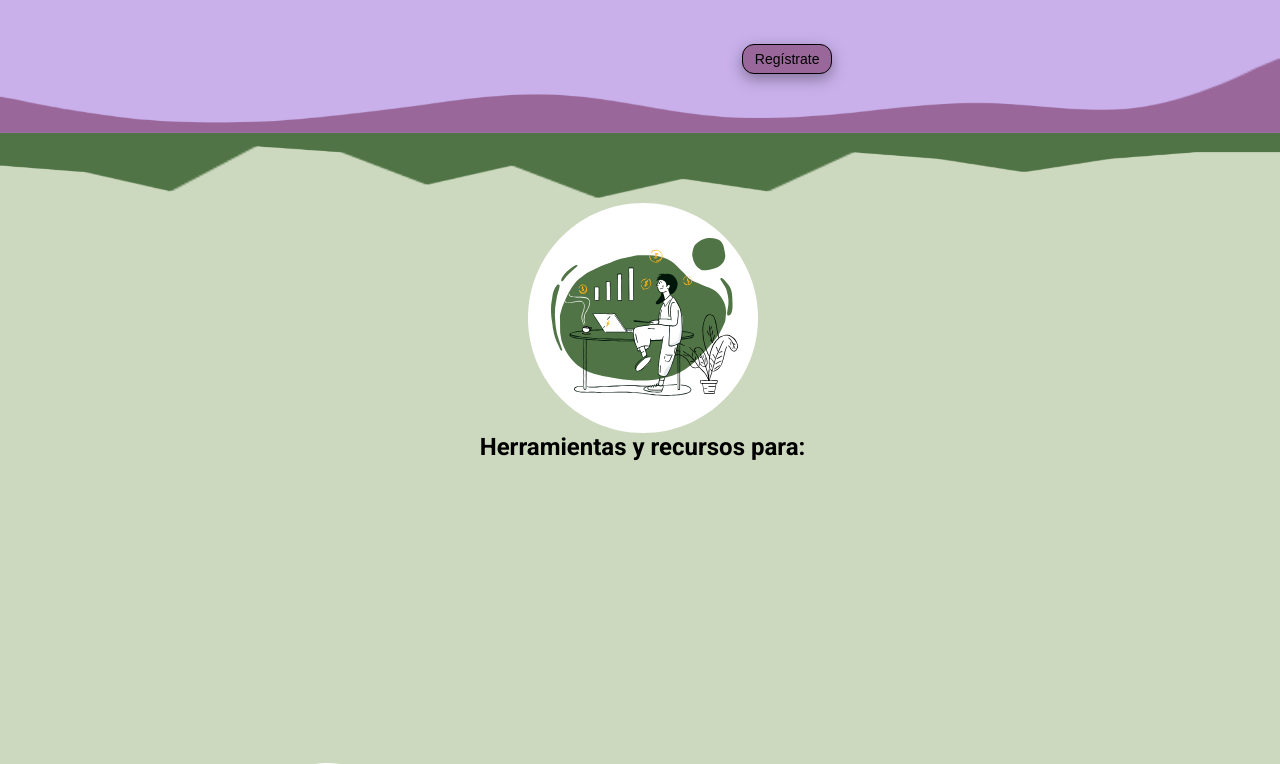
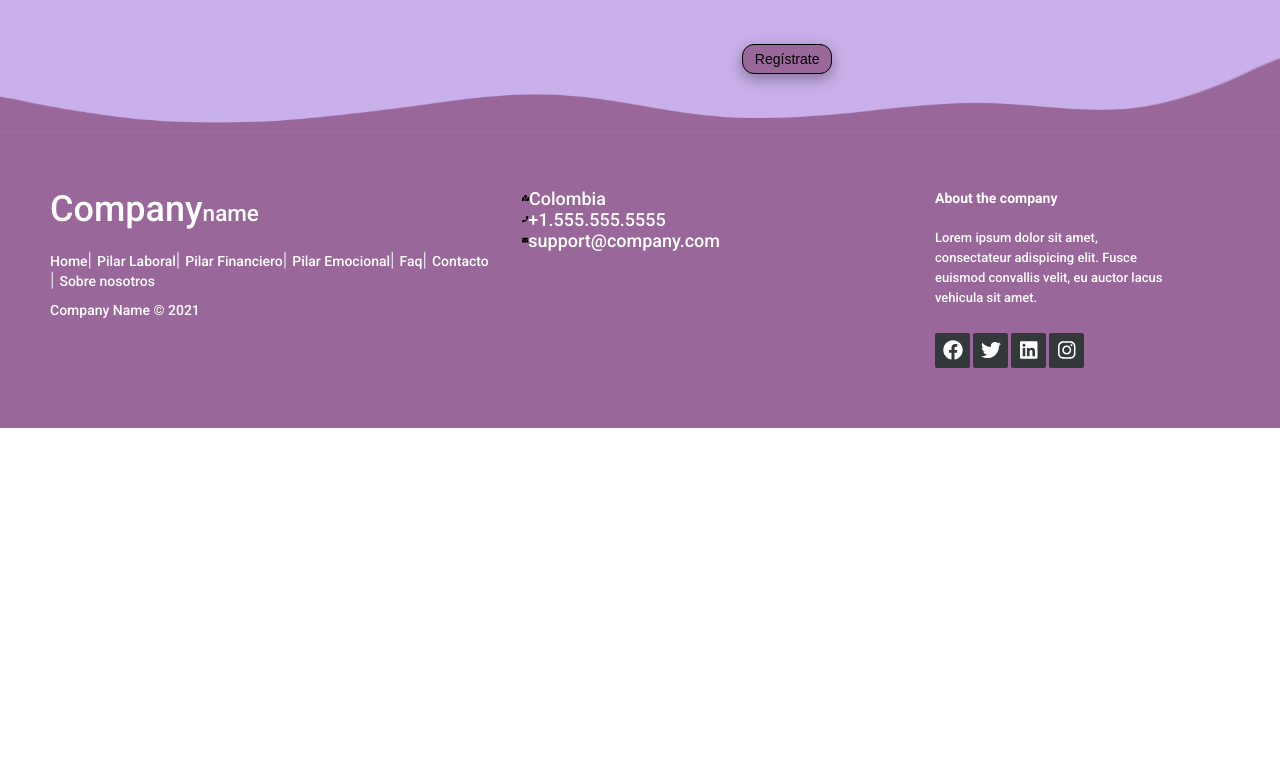
Before and after one commit to creator-krixus/hackatonFrontend, a React (Create React App) app: page / in a window 1280 px wide. Shown: the part 1340-2104 px from the top of the page. After the commit the page ends 1768 px from the top, so only its background shows below. Built offline with nearby package versions, Linux system fonts and the light colour scheme.

Commit message:
Fix: Refactoring project

```diff
--- a/src/App.jsx
+++ b/src/App.jsx
@@ -15,8 +15,8 @@ function App() {
         <Route path="/" element={<LandingPage />} />
         <Route path="login" element={<Login />} />
         <Route path="register" element={<Register />} />
+
       </Routes>
-      <Financiero />
       <Footer />
     </div>
   );
```
